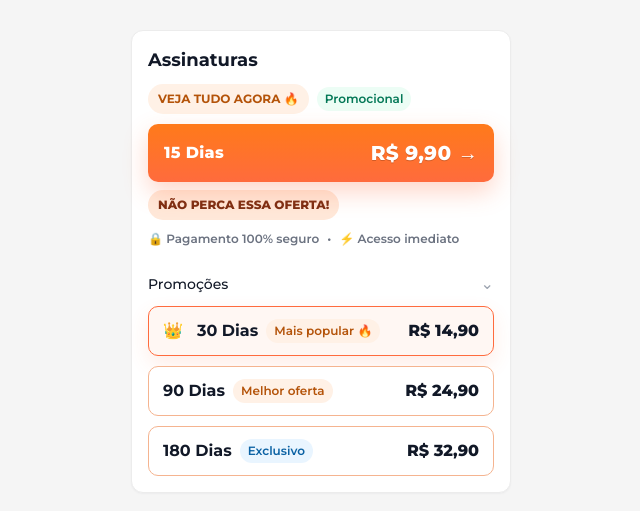
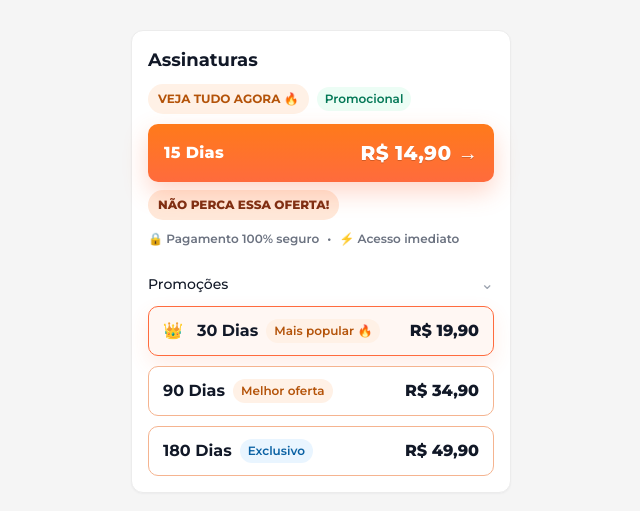
Before and after one commit to gabrielkevin719-pixel/keviing7s, a Next.js app: page / in a window 1280 px wide. Shown: the part 520-1031 px from the top of the page, without its empty margins (319-959 px from the left). Built offline with nearby package versions, Linux system fonts and the light colour scheme.

Commit message:
feat: update pricing for all subscription durations
Update subscription prices in display and payment function.

```diff
--- a/app/page.tsx
+++ b/app/page.tsx
@@ -1263,9 +1263,9 @@ Sem censura, sem roteiro… só o que você quer ver
                 <div className="tag-popular">VEJA TUDO AGORA 🔥</div>
                 <span className="mini-badge promo header-promo">Promocional</span>
 
-                <button className="plan-primary" onClick={() => abrirPixDireto('15 Dias', 9.90)}>
+                <button className="plan-primary" onClick={() => abrirPixDireto('15 Dias', 14.90)}>
                   <span className="plan-title">15 Dias</span>
-                  <span className="plan-price">R$ 9,90</span>
+                  <span className="plan-price">R$ 14,90</span>
                 </button>
                 <div className="perk-chip">NÃO PERCA ESSA OFERTA!</div>
 
@@ -1283,19 +1283,19 @@ Sem censura, sem roteiro… só o que você quer ver
 
                   {promotionsOpen && (
                     <>
-                      <button className="plan-outline featured" onClick={() => abrirPixDireto('30 Dias', 14.90)}>
+                      <button className="plan-outline featured" onClick={() => abrirPixDireto('30 Dias', 19.90)}>
                         <span className="left"><span className="plan-label">30 Dias</span> <span className="mini-badge best">Mais popular 🔥</span></span>
-                        <span className="right">R$ 14,90</span>
+                        <span className="right">R$ 19,90</span>
                       </button>
 
-                      <button className="plan-outline" onClick={() => abrirPixDireto('90 Dias', 24.90)}>
+                      <button className="plan-outline" onClick={() => abrirPixDireto('90 Dias', 34.90)}>
                         <span className="left"><span className="plan-label">90 Dias</span> <span className="mini-badge best">Melhor oferta</span></span>
-                        <span className="right">R$ 24,90</span>
+                        <span className="right">R$ 34,90</span>
                       </button>
 
-                      <button className="plan-outline" onClick={() => abrirPixDireto('180 Dias', 32.90)}>
+                      <button className="plan-outline" onClick={() => abrirPixDireto('180 Dias', 49.90)}>
                         <span className="left"><span className="plan-label">180 Dias</span> <span className="mini-badge premium">Exclusivo</span></span>
-                        <span className="right">R$ 32,90</span>
+                        <span className="right">R$ 49,90</span>
                       </button>
                     </>
                   )}
@@ -1434,10 +1434,10 @@ Sem censura, sem roteiro… só o que você quer ver
         </div>
 
         <div className="footer-cta">
-          <button className="plan-primary" onClick={() => abrirPixDireto('15 Dias', 9.90)}>
-            <span className="plan-title">Veja tudo por apenas</span>
-            <span className="plan-price">R$ 9,90</span>
-          </button>
+<button className="plan-primary" onClick={() => abrirPixDireto('15 Dias', 14.90)}>
+                  <span className="plan-title">Veja tudo por apenas</span>
+                  <span className="plan-price">R$ 14,90</span>
+                </button>
         </div>
 
         <p className="footer-legal-links">
```
